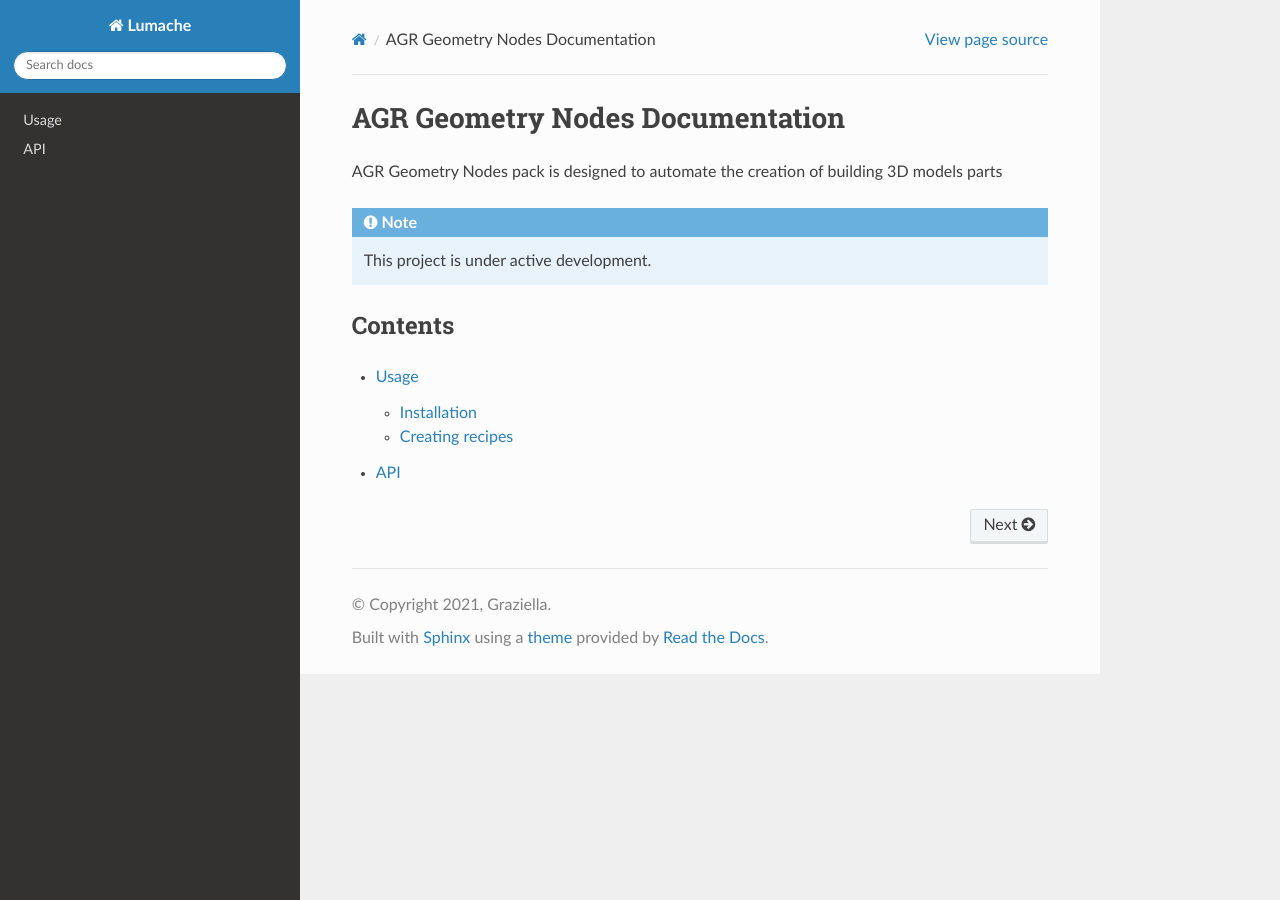
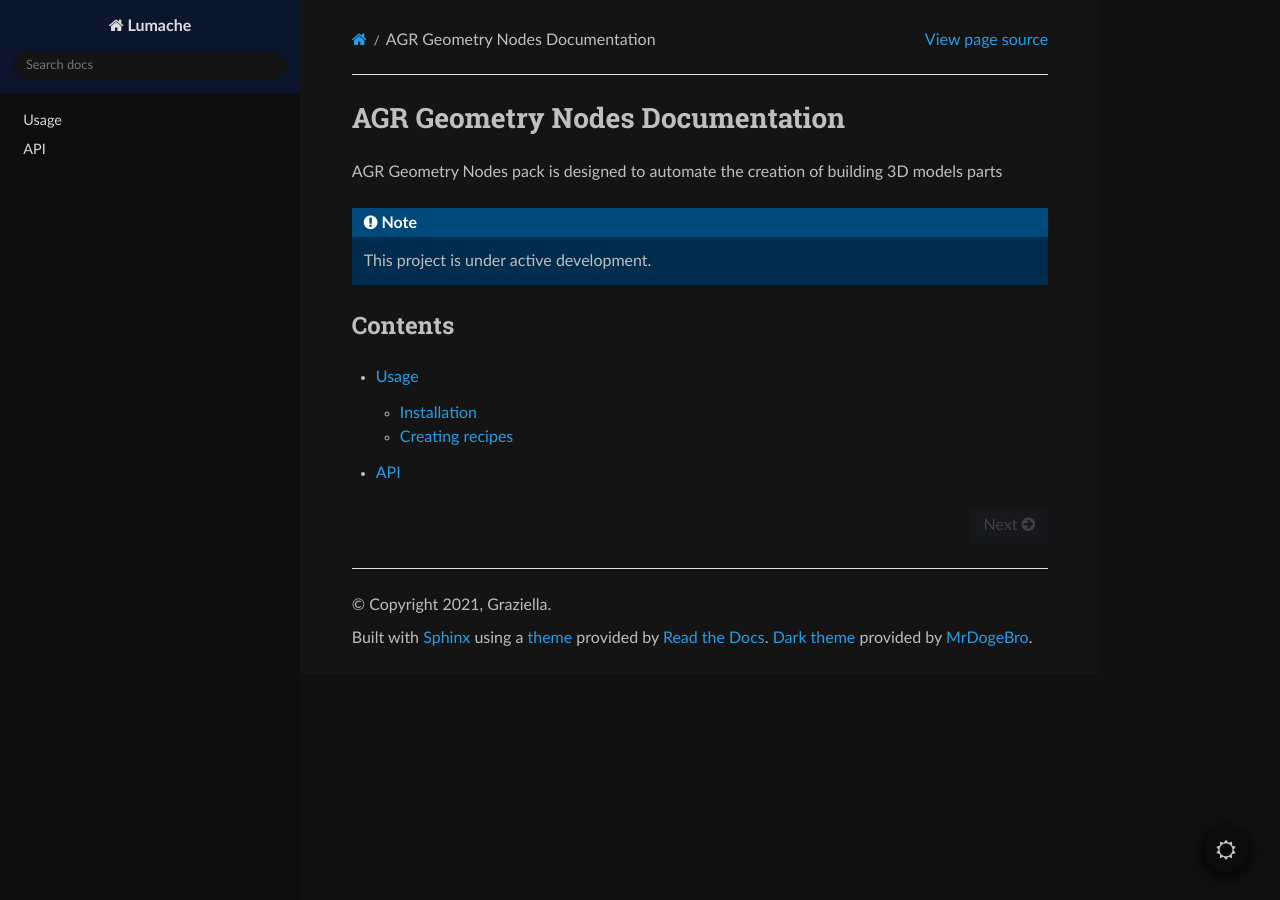
Before and after one commit to YujinZushi/rtd-tutorial, a Sphinx documentation site: the page built from docs/source/index.rst, in a window 1280 px wide. Built offline with Sphinx 7.4.7 and the Read the Docs theme 3.1.0, drawn with Linux system fonts in a browser that asks for light colours; pages that are not in the unit, such as notebooks, are missing from menus; some of the changed lines change nothing that is shown.

Commit message:
Update conf.py
Test dark mode

```diff
--- a/docs/source/conf.py
+++ b/docs/source/conf.py
@@ -17,6 +17,7 @@ extensions = [
     'sphinx.ext.autodoc',
     'sphinx.ext.autosummary',
     'sphinx.ext.intersphinx',
+    'sphinx_rtd_dark_mode'
 ]
 
 intersphinx_mapping = {
@@ -33,3 +34,6 @@ html_theme = 'sphinx_rtd_theme'
 
 # -- Options for EPUB output
 epub_show_urls = 'footnote'
+
+# -- User starts in dark mode
+default_dark_mode = True
```
